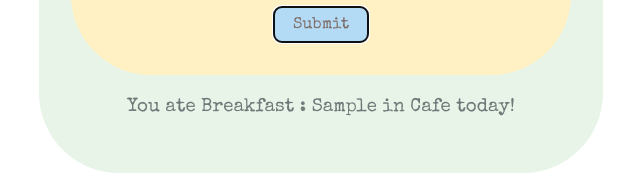
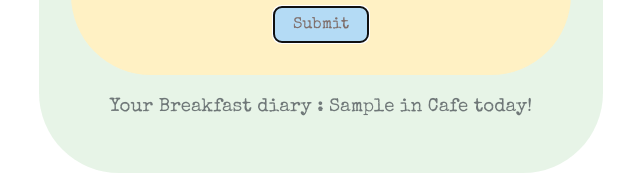
Before and after one commit to Yingyingcheng/Foodie-Diary, a React (Vite) app: page / in a window 1280 px wide. Both pictures are taken after typing "Sample" into the empty fields and a click on the button "Submit". Shown: the part 550-741 px from the top of the page, without its empty margins (319-959 px from the left). Built offline with nearby package versions, Linux system fonts and the light colour scheme.

Commit message:
Food Object

```diff
--- a/src/App.css
+++ b/src/App.css
@@ -96,3 +96,8 @@
   text-align: center;
   font-size: medium;
 }
+
+.scroll {
+  max-height: 160px;
+  overflow-y: auto;
+}
--- a/src/App.tsx
+++ b/src/App.tsx
@@ -1,11 +1,33 @@
 import { useState } from "react";
 import "./App.css";
 
+let nextId = 0;
+
+type Food = {
+  id: number;
+  name: string;
+  meal: string;
+  place: string;
+};
+
 function App() {
+  const [foods, setFoods] = useState<Food[]>([]); //Food array
   const [inputValue, setInputValue] = useState("");
-  const [foodNames, setFoodNames] = useState<string[]>([]);
   const [selectedMeal, setSelectedMeal] = useState("Breakfast"); // Declare a state variable...
   const [selectedPlace, setSelectedPlace] = useState("Cafe"); // Declare a state variable...
+
+  // function handleChangeFood(newfood: Food) {
+  //   setFoods(
+  //     foods.map((food) => {
+  //       if (food.id === newfood.id) {
+  //         return newfood;
+  //       } else {
+  //         return food;
+  //       }
+  //     })
+  //   );
+  // }
+
   return (
     <>
       <h1>My FOODIE DIARY</h1>
@@ -14,9 +36,14 @@ function App() {
         className="form"
         onSubmit={(e) => {
           e.preventDefault();
-          setFoodNames((prev) => [
-            ...prev,
-            ` ${selectedMeal} : ${inputValue} in ${selectedPlace}`,
+          setFoods([
+            ...foods,
+            {
+              id: nextId++,
+              name: inputValue,
+              meal: selectedMeal,
+              place: selectedPlace,
+            },
           ]);
           setInputValue("");
         }}
@@ -62,9 +89,11 @@ function App() {
         <button className="button">Submit</button>
       </form>
 
-      <div style={{ maxHeight: 160, overflowY: "scroll" }}>
-        {foodNames.map((food) => (
-          <h3 className="h3">You ate {food} today!</h3>
+      <div className="scroll">
+        {foods.map((food) => (
+          <h3 className="h3">
+            Your {food.meal} diary : {food.name} in {food.place} today!
+          </h3>
         ))}
       </div>
     </>
```
